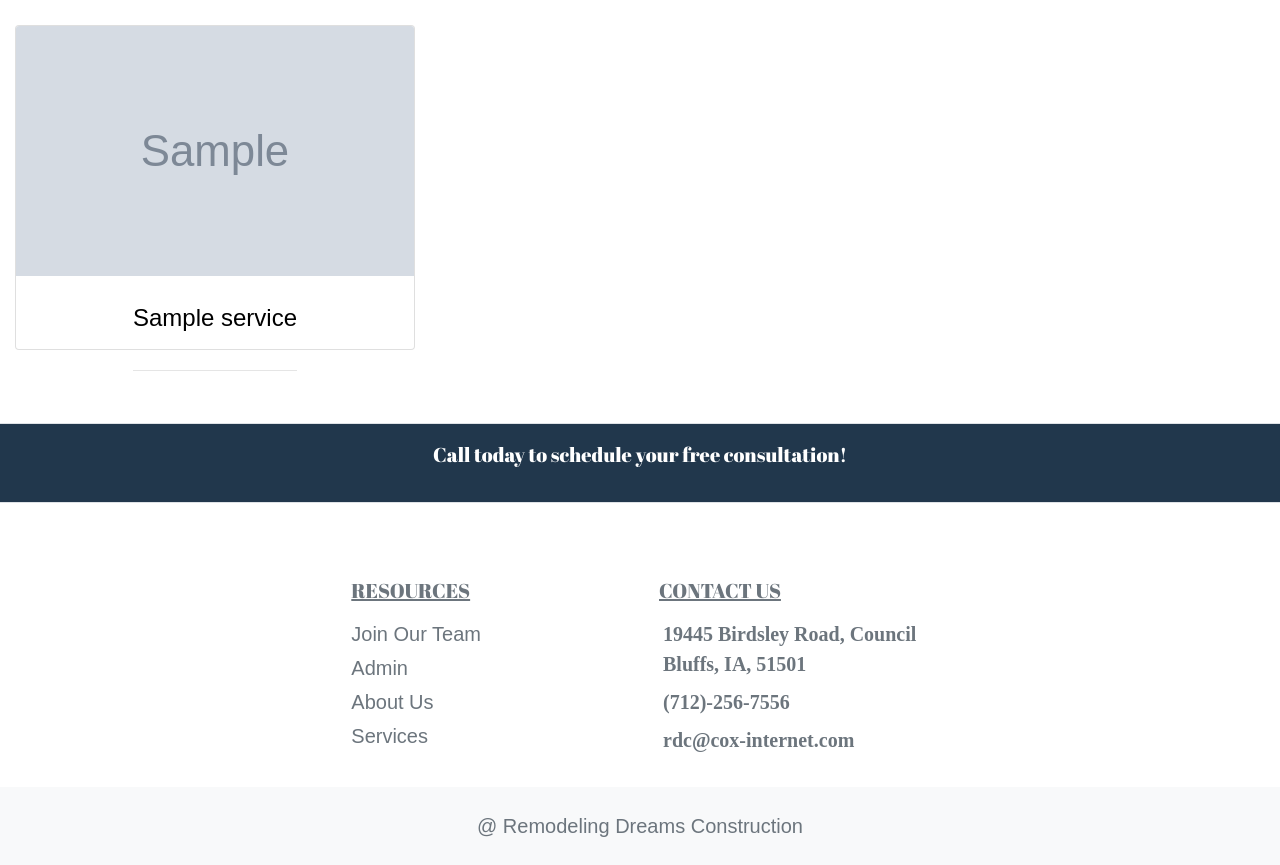
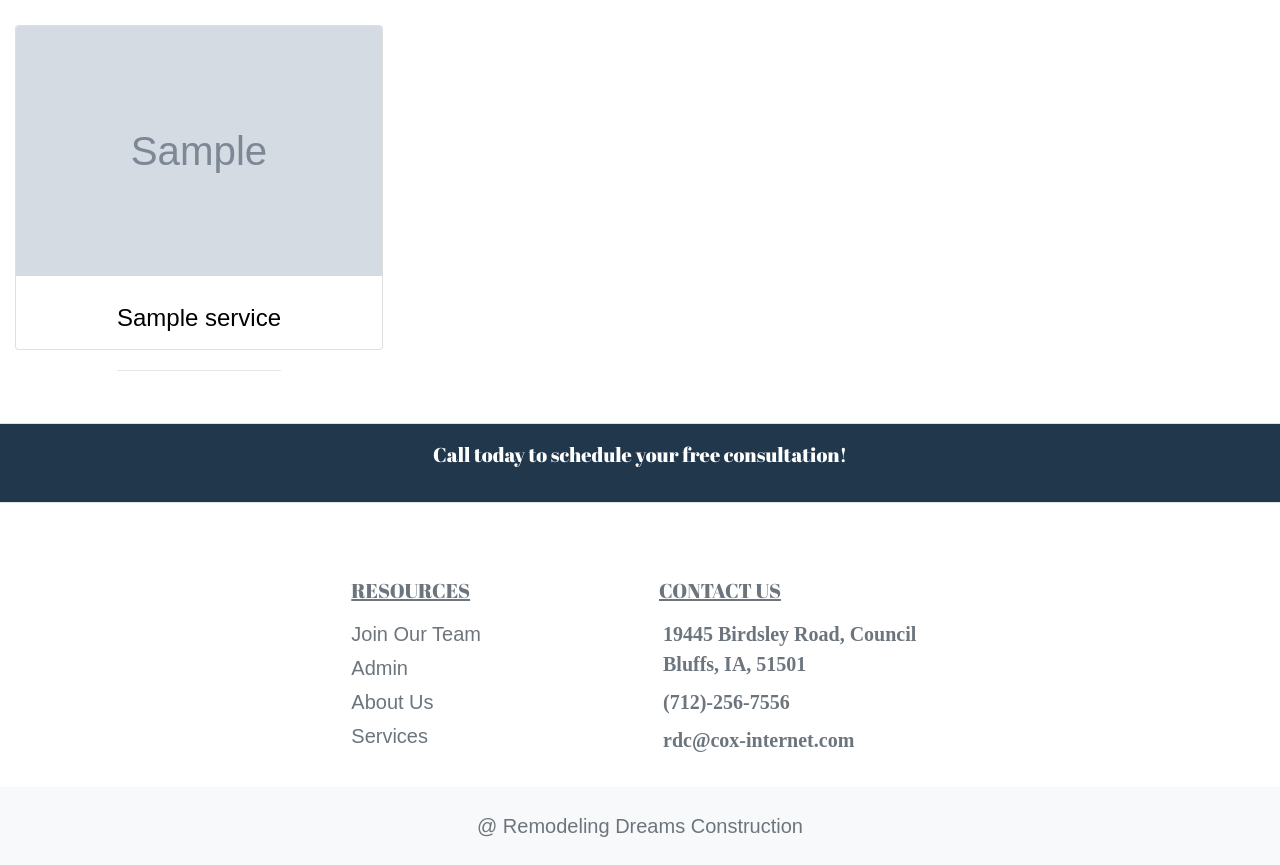
Before and after one commit to cjuanito797/RemodelingDreamsConstruction, a Django app: page /services/ in a window 1280 px wide. Shown: the part 445-1310 px from the top of the page. Run offline with Django 4.2, Linux system fonts and the light colour scheme; tables that the repository leaves empty hold one stand-in row (values such as "Sample post"); grey boxes marked "Sample" are stand-in pictures.

Commit message:
Update services.html

```diff
--- a/Home/templates/services.html
+++ b/Home/templates/services.html
@@ -36,7 +36,7 @@
 
 
                 <div class="flip-card-inner">
-                    <div class="card" style="width: 25rem;">
+                    <div class="card" style="width: 23rem;">
 
                         <img class="card-img-top" src="/media/{{service.id|thumbnail}}"
                             style="width: 100; height: 250px;">
```
